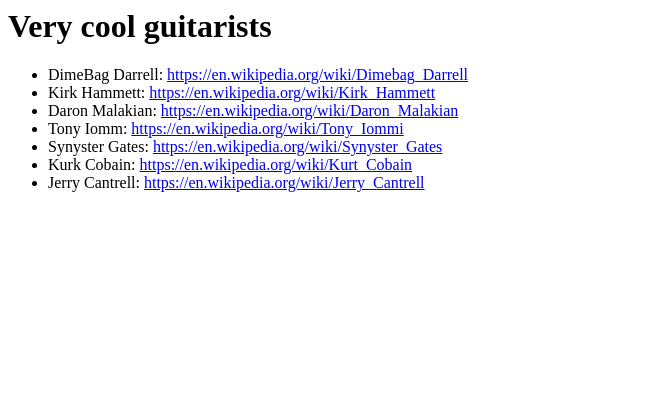
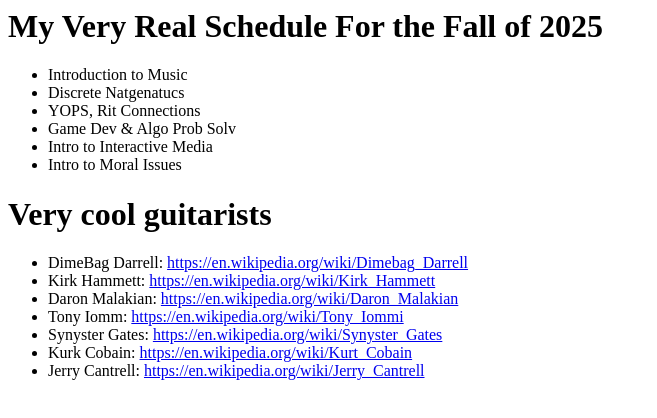
Before and after one commit to Lyric-P/Lyric-P.github.io, a plain HTML site: page index.html in a window 1280 px wide. Shown: the whole page, without its empty margins (0-657 px from the left). Drawn offline with Linux system fonts and the light colour scheme.

Commit message:
Update index.html

```diff
--- a/index.html
+++ b/index.html
@@ -1,4 +1,20 @@
 <html>
+   <head>
+    <!-- This shows up in the window title bar -->
+    <title>My minimal Color page</title>
+  </head>
+  <body>
+    <!-- Everything "inside" the body tag shows up in the browser window -->
+    <h1>My Very Real Schedule For the Fall of 2025</h1>
+    <ul>
+      <li>Introduction to Music</li>
+      <li>Discrete Natgenatucs</li>
+      <li>YOPS, Rit Connections</li>
+      <li>Game Dev & Algo Prob Solv</li>
+      <li>Intro to Interactive Media</li>
+      <li>Intro to Moral Issues</li>
+    </ul>
+  </body>
   <head>
     <!-- This shows up in the window title bar -->
     <title>My awesome guitarists page</title>
```
